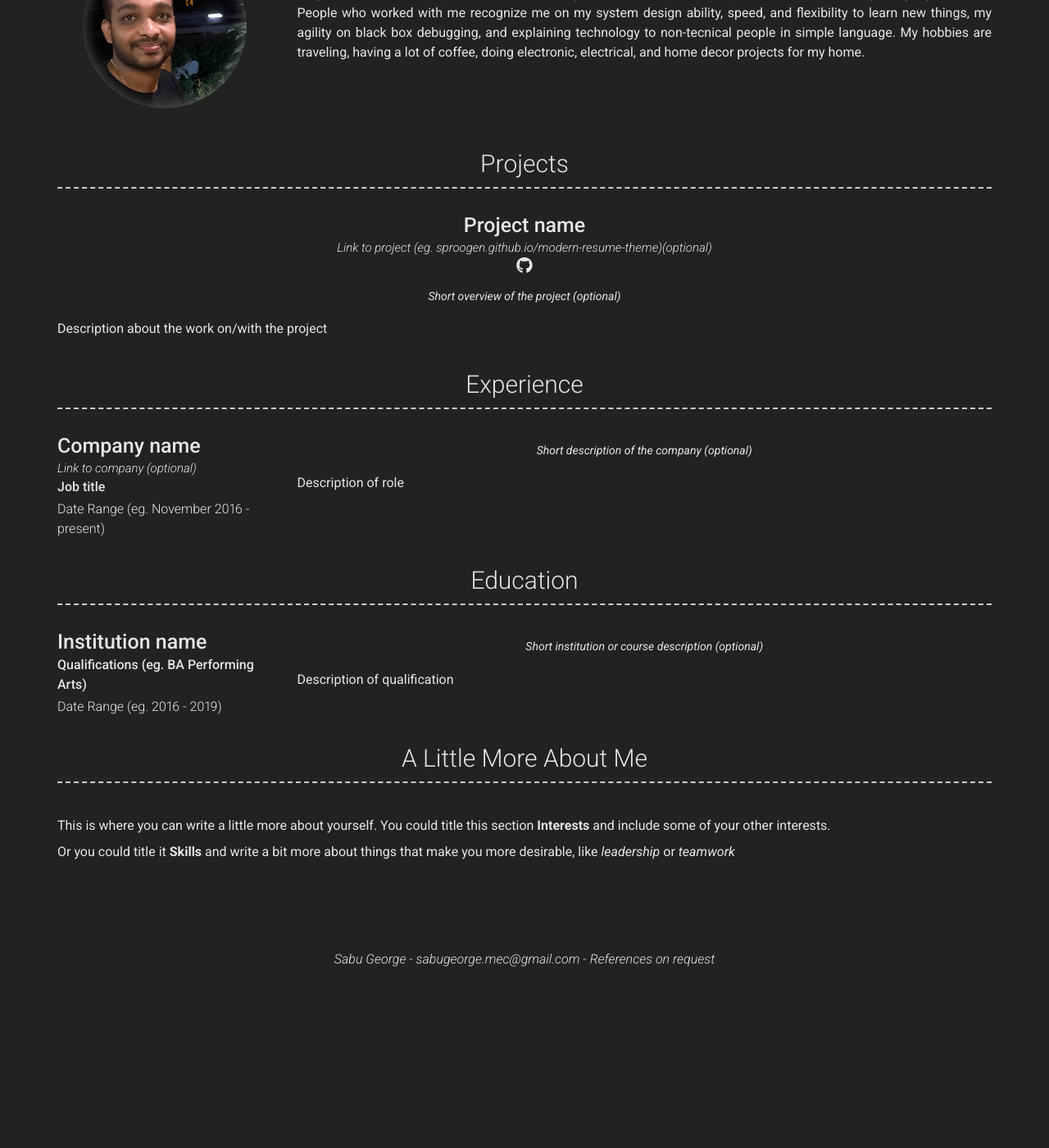
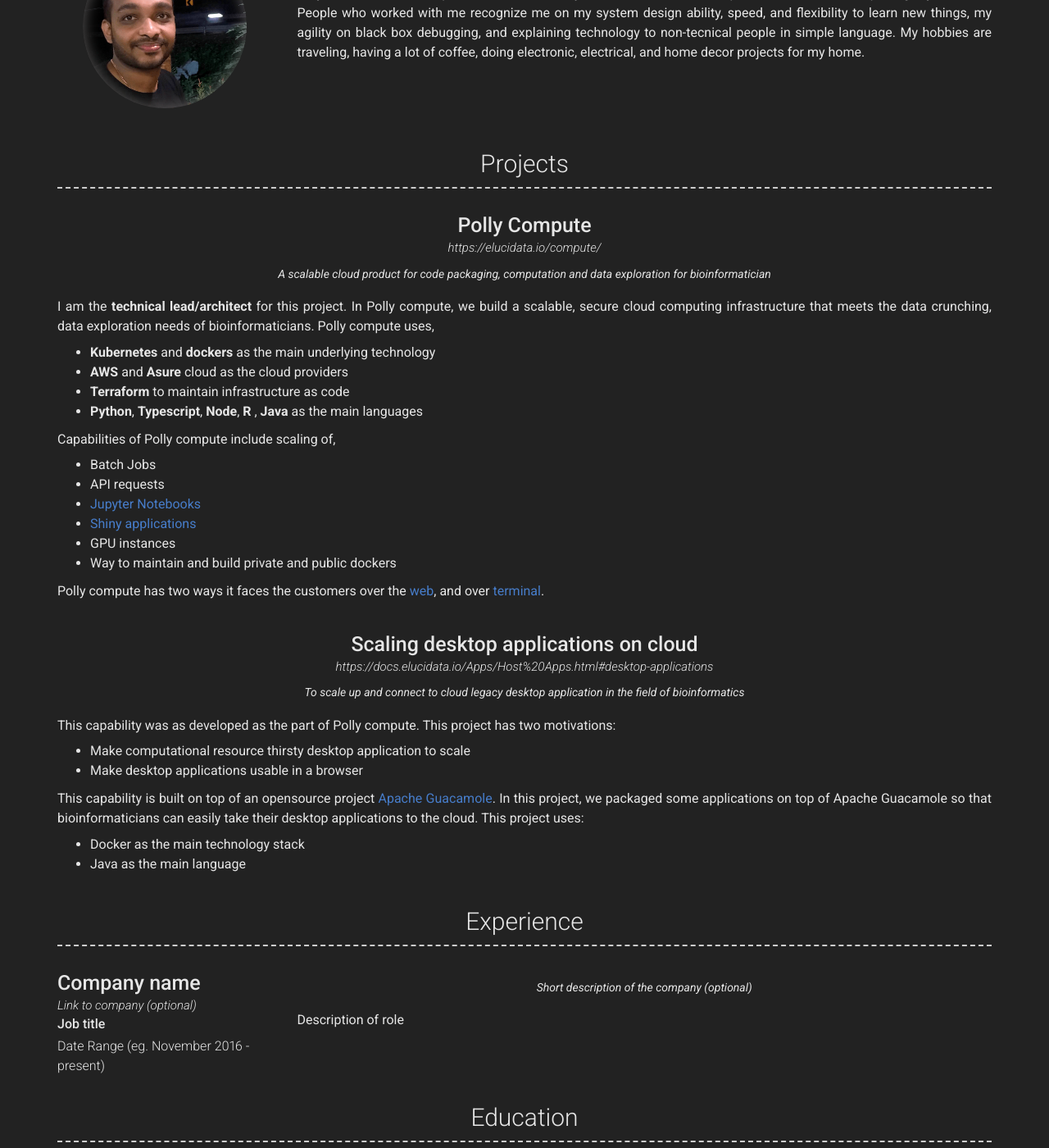
Before and after one commit to sabsgeo/my-cv, a Jekyll site: the page built from index.md, in a window 1280 px wide and 1400 px high, scrolled down 370 px. Shown: the whole window at 82% size. Built offline with Jekyll 4.4.1, drawn with Linux system fonts in a browser that asks for light colours; nearby versions of some CDN libraries; before the commit the page ends 1560 px from its top, so only the background shows below that.

Commit message:
[WIP]:adding two projects that is being done

```diff
--- a/_data/projects.yml
+++ b/_data/projects.yml
@@ -1,9 +1,37 @@
 # Project template
 - layout: top-middle
-  name: Project name
-  link: Link to project (eg. sproogen.github.io/modern-resume-theme)(optional)
-  github: Github page for project (eg. sproogen/modern-resume-theme)(optional)
+  name: Polly Compute
+  link: https://elucidata.io/compute/
   quote: >
-    Short overview of the project (optional)
-  description: | # this will include new lines to allow paragraphs
-    Description about the work on/with the project
+    A scalable cloud product for code packaging, computation and data exploration for bioinformatician
+  description: |
+    I am the **technical lead/architect** for this project. In Polly compute, we build a scalable, secure cloud computing infrastructure that meets the data crunching, data exploration needs of bioinformaticians.
+    Polly compute uses,
+      - **Kubernetes** and **dockers** as the main underlying technology
+      - **AWS** and **Asure** cloud as the cloud providers
+      - **Terraform** to maintain infrastructure as code
+      - **Python**, **Typescript**, **Node**, **R** , **Java** as the main languages
+
+    Capabilities of Polly compute include scaling  of,
+      - Batch Jobs
+      - API requests
+      - [Jupyter Notebooks](https://jupyter.org/)
+      - [Shiny applications](https://shiny.rstudio.com/)
+      - GPU instances
+      - Way to maintain and build private and public dockers
+
+    Polly compute has two ways it faces the customers over the [web](http://polly.elucidata.io/), and over [terminal](https://www.npmjs.com/package/@elucidatainc/pollycli).
+
+- layout: top-middle
+  name: Scaling desktop applications on cloud
+  link: https://docs.elucidata.io/Apps/Host%20Apps.html#desktop-applications
+  quote: >
+    To scale up and connect to cloud legacy desktop application in the field of bioinformatics
+  description: |
+    This capability was as developed as the part of Polly compute. This project has two motivations:
+      - Make computational resource thirsty desktop application to scale
+      - Make desktop applications usable in a browser
+
+      This capability is built on top of an opensource project [Apache Guacamole](https://guacamole.apache.org/). In this project, we packaged some applications on top of Apache Guacamole so that bioinformaticians can easily take their desktop applications to the cloud. This project uses:
+      - Docker as the main technology stack
+      - Java as the main language
```
